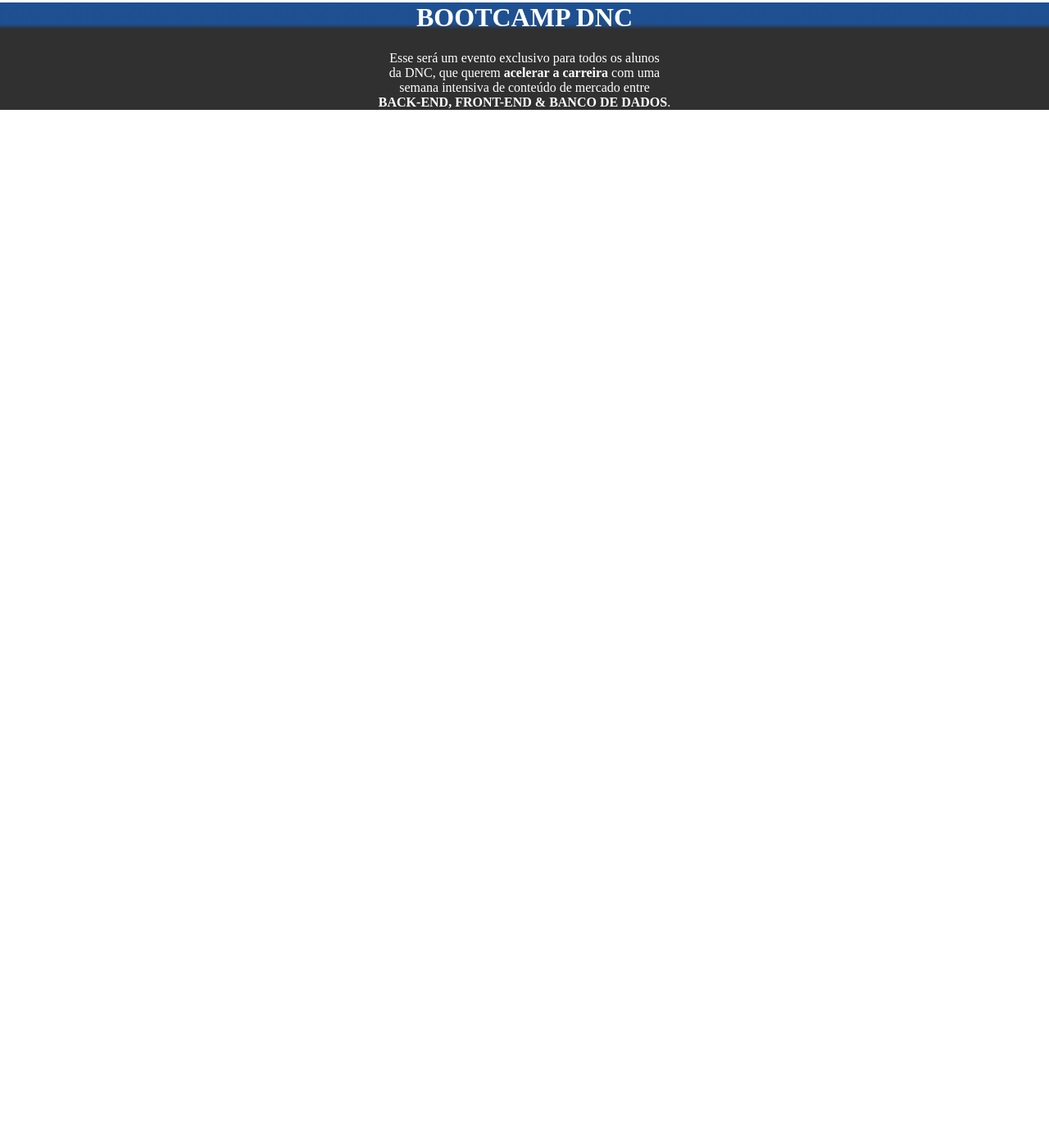
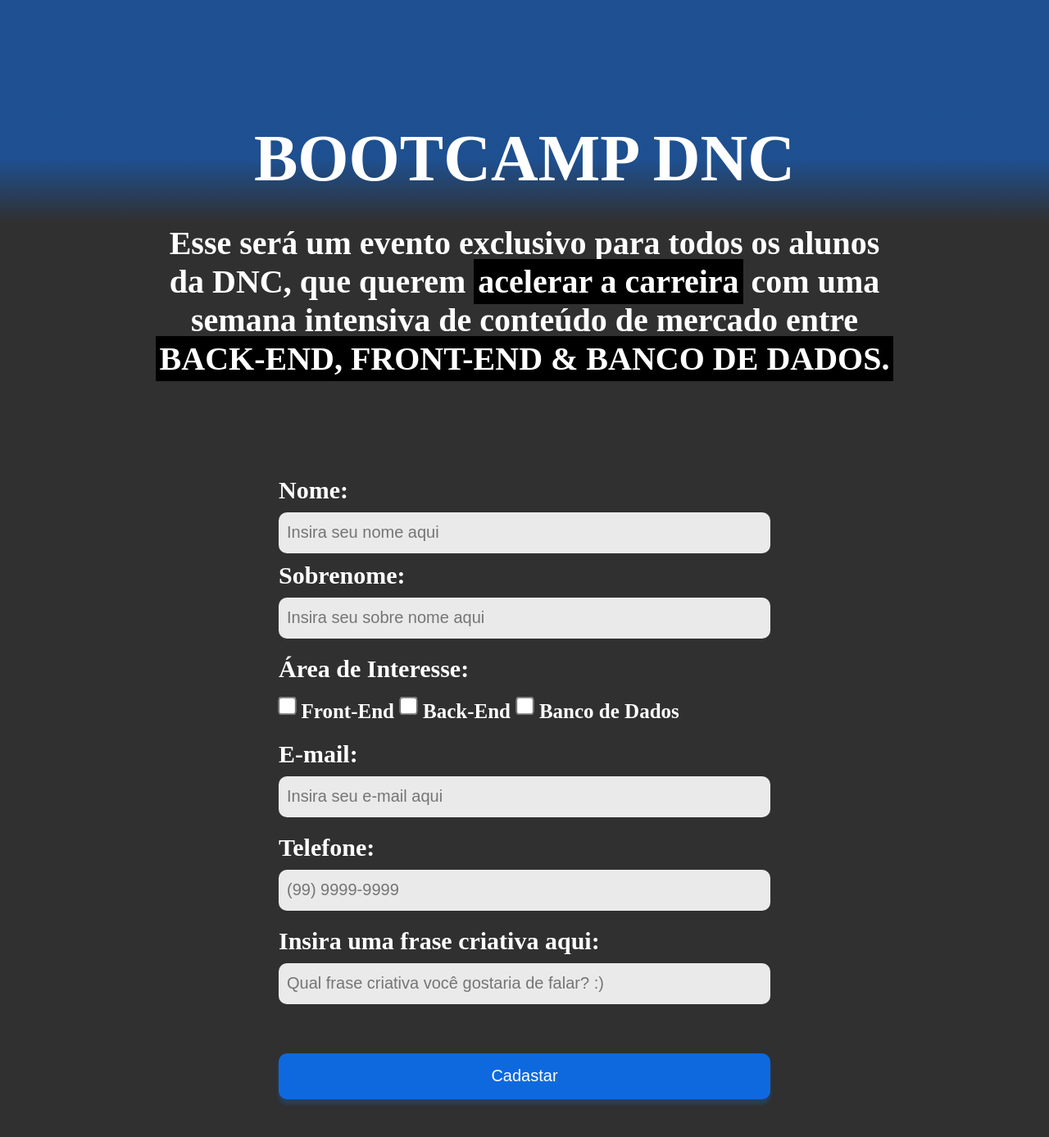
Before and after one commit to RPessoni/Bootcamp-DNC, a plain HTML site: page index.html in a window 1280 px wide. Shown: the part 119-1506 px from the top of the page at 82% size. Before the commit the page ends 800 px from the top, so only its background shows below. Drawn offline with Linux system fonts and the light colour scheme.

Commit message:
Adicionando Formatação de estilo

```diff
--- a/index.html
+++ b/index.html
@@ -19,13 +19,61 @@
         </div>
         <button>Login</button>
     </nav>
-<div id="corpo">
+<section>
+    <header>
         <h1 >BOOTCAMP DNC</h1>
-        <p>Esse será um evento exclusivo para todos os alunos <br>
-         da DNC, que querem <b>acelerar a carreira</b> com uma <br>
+        <h2>Esse será um evento exclusivo para todos os alunos <br>
+         da <b>DNC</b>, que querem <span class="inverte">acelerar a carreira</span> com uma <br>
           semana intensiva de conteúdo de mercado entre <br>
-            <b>BACK-END, FRONT-END & BANCO DE DADOS</b>.</p>
-</div>
+          <span class="inverte"> BACK-END, FRONT-END & BANCO DE DADOS.</span></h2>
+    </header>
+
+    <form action="">
+        <div class="form-group">
+            <label for="">Nome:</label>
+            <input type="text" placeholder="Insira seu nome aqui">
+            <label for="">Sobrenome:</label>
+            <input type="text" placeholder="Insira seu sobre nome aqui">
+
+        </div>
+
+        <div class="form-group">
+            <label for="">Área de Interesse:</label>
+            <div class="checkboxitem">
+                <input type="checkbox">
+                <label for="">Front-End</label>
+                <input type="checkbox">
+                <label for="">Back-End</label>
+                <input type="checkbox">
+                <label for="">Banco de Dados</label>
+
+
+            </div>
+        </div>
+
+        <div class="form-group">
+            <label for="">E-mail:</label>
+            <input type="email" placeholder="Insira seu e-mail aqui">
+        </div>
+
+        <div class="form-group">
+            <label for="">Telefone:</label>
+            <input type="number" placeholder="(99) 9999-9999">
+        </div>
+        <div class="form-group">
+            <label for="">Insira uma frase criativa aqui:</label>
+            <input type="text" placeholder="Qual frase criativa você gostaria de falar? :)">
+
+        </div>
+        <div class="form-group">
+        <input id="botao" type="submit" value="Cadastar">
+
+        </div>
+
+
+
+    </form>
+ </section>
 
 </body>
 </html>
--- a/style.css
+++ b/style.css
@@ -1,12 +1,24 @@
+:root{
+    --azul-dnc: #0c72f2;
+    --preto-dnc: #303030;
+    --cinza-houver: #c9c9c9;
+    --fonte-padrao: 'inter';
+
+}
+
 body{
     margin:0px;
     padding: 0px;
+    background: linear-gradient(180deg, rgba(12, 112, 242, 0.5) 19.91%, rgba(12, 112, 242, 0) 24.84%),
+    linear-gradient(0deg, #303030, #303030),
+    linear-gradient(0deg, #BABABA, #BABABA);
+    background-repeat: no-repeat;
   }
 
  #principal{
   width: 100%;
   height:100px;
-  background-color: #303030;
+  background-color:var(--preto-dnc);
   justify-content: space-between;
   align-items: center;
   border-bottom: 1px solid #bababa ;
@@ -52,34 +64,103 @@ body{
 
  }
 
+section{
+    display: flex;
+    flex-direction: column;
+    align-items: center;
+   margin-top: 100px;
+   margin-bottom: 100px;
+}
 
-#corpo {
-  background: linear-gradient(180deg, rgba(12, 112, 242, 0.5) 19.91%, rgba(12, 112, 242, 0) 24.84%),
-  linear-gradient(2deg, #303030, #303030),
-  linear-gradient(0deg, #BABABA, #BABABA);
-  text-align: center;
-  color: white;
-  margin-top: 0;
+header{
+    color: white;
+    font-family: (var(--fonte-padrao));
+}
+header h1{
+    font-weight: 800;
+    font-size: 80px;
+    text-transform: uppercase;
+    font-weight: bold;
+    margin-bottom: 20px;
+    text-align: center;
+}
 
+header h2 {
+    text-align: center;
+    font-size: 40px;
+    font-weight: 700;
+    margin-bottom: 100px;
+}
+header .inverte{
+    background-color: black;
+    font-weight: bold;
+    padding:5px ;
 
 }
-#titulo{
-font-family: Inter;
-font-size: 80px;
-font-weight: 800;
-line-height: 97px;
-letter-spacing: 0em;
+
+form{
+    color: white;
+    font-family: (--fonte-padrao);
+    font-size: 30px;
+    font-weight: 600;
+    width: 600px;
 
 
 }
 
-#texto{
-font-family: Inter;
-font-size: 40px;
-font-weight: 700;
-line-height: 48px;
-letter-spacing: 0em;
-text-align: center;
-
+.form-group{
+    display: flex;
+    flex-direction: column;
+    margin-top: 10px;
+    margin-bottom: 10px;
 
 }
+
+form input{
+
+    height: 30px;
+    border: 0px;
+    border-radius: 10px;
+    font-size: 20px;
+    padding: 10px;
+    background-color: #FFFFFFE5;
+
+}
+
+form label{
+    margin: 10px 0px 10px 0px;
+}
+
+form input ::placeholder{
+    color: #39393980;
+    ;
+}
+.checkboxitem label{
+    font-size: 25px;
+}
+
+.checkbox{
+    display: flex;
+    justify-content: space-around;
+    align-items: center;
+    margin-left: 5px;
+
+}
+
+input[type="checkbox"]{
+transform: scale(1.7);
+
+}
+input[type="submit"]{
+
+background-color: #0C70F2E5;
+height: 56px;
+margin-top: 50px;
+border-radius: 10px;
+box-shadow: 0px 6px 4px 0px #0C70F240;
+width: 600px;
+font-size: (--fonte-padrao);
+color: white;
+cursor: pointer;
+
+}
```
